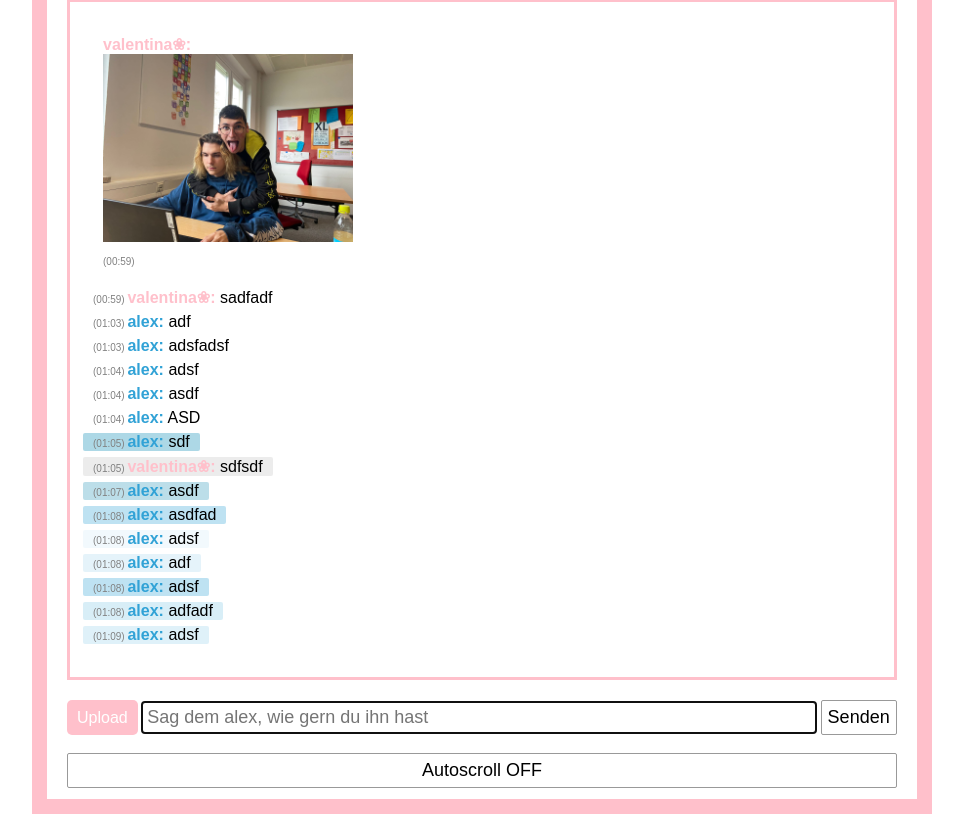
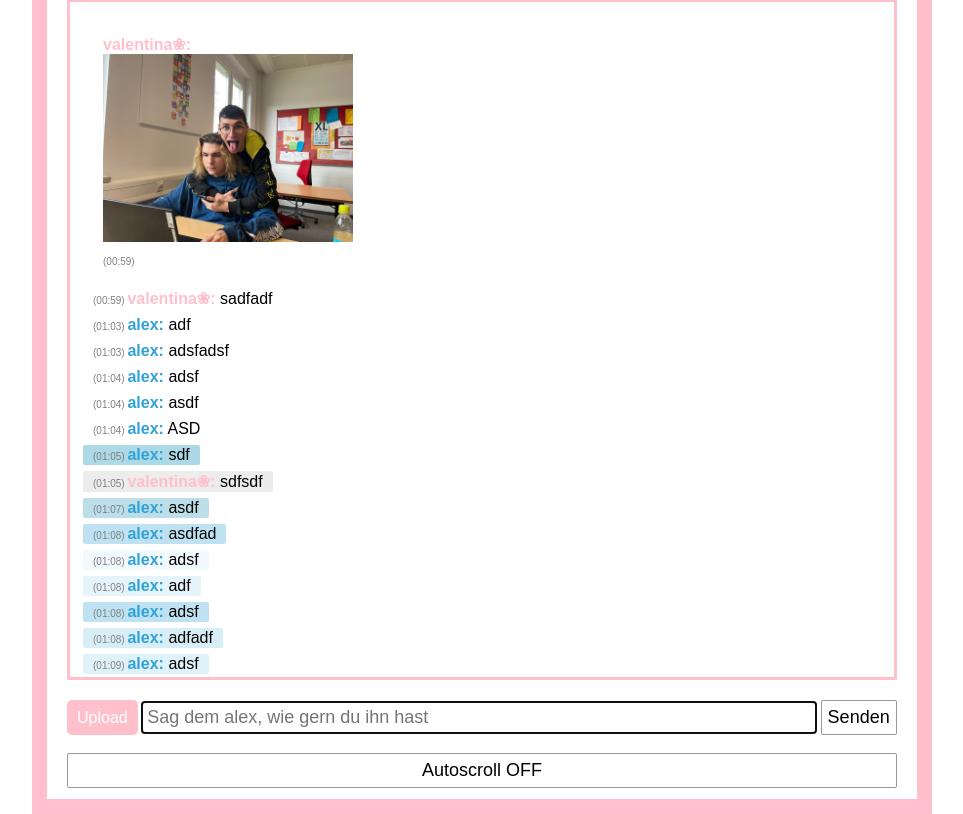
Before and after one commit to glaser-alex/alex-glaser, a PHP site: page /chat/chat.php in a window 1280 px wide. Shown: the part 86-900 px from the top of the page, without its empty margins (158-1121 px from the left). Run offline with PHP 8.4, Linux system fonts and the light colour scheme; some libraries are stand-ins or nearby versions.

Commit message:
padding und color fix messageDIV

```diff
--- a/chat/auswerten.php
+++ b/chat/auswerten.php
@@ -6,7 +6,7 @@
 
     if ($_SESSION['username'] == 'admin') {
         $username = "<b style='color: #31a2d6'>alex:</b>";
-        $backgroundColor = "#31a2d628";
+        $backgroundColor = "#31a2d630";
     } else {
         $username = "<b style='color: pink'>valentina❀:</b>";
         $backgroundColor = "#ececec";
--- a/chat/style.css
+++ b/chat/style.css
@@ -21,7 +21,7 @@ body {
 }
 .messageDIV {
     width: fit-content;
-    padding: 0px 10px;
+    padding: 1px 10px;
     border-radius: 5px;
     border: 3px solid white;
 }
```
